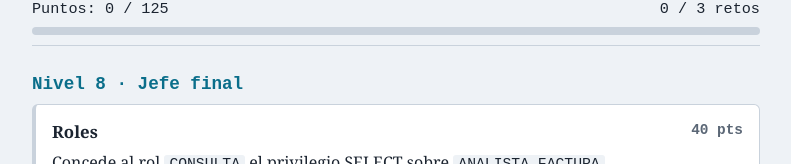
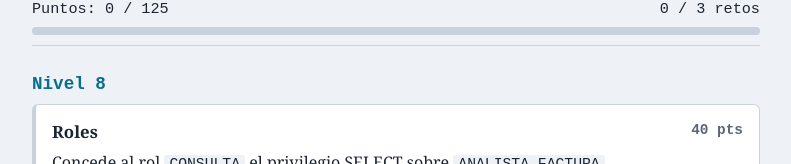
Before and after one commit to sarevalo25/dam1bbdd, a plain HTML site: page niveles/nivel8.html in a window 1280 px wide. Shown: the part 197-361 px from the top of the page, without its empty margins (244-1035 px from the left). Drawn offline with Linux system fonts and the light colour scheme.

Commit message:
Update level 8 content in nivel8.html

```diff
--- a/niveles/nivel8.html
+++ b/niveles/nivel8.html
@@ -39,9 +39,9 @@ button:focus-visible,textarea:focus-visible{outline:3px solid var(--ac);outline-
 </main>
 <script>
 var L=[
-["Nivel 8 · Jefe final",40,"Roles","Concede al rol <code>CONSULTA</code> el privilegio SELECT sobre <code>ANALISTA.FACTURA</code>.","El destino es un rol, no un usuario.",/^grantselectonanalista\.facturatoconsulta$/],
-["Nivel 8 · Jefe final",40,"Sinónimo público","Crea un sinónimo público llamado <code>EMPLEADO</code> para la tabla <code>ANA.EMPLEADO</code>.","CREATE PUBLIC SYNONYM ... FOR ...",/^createpublicsynonymempleadoforana\.empleado$/],
-["Nivel 8 · Jefe final",45,"Borrar usuario con objetos","Elimina el usuario <code>ANA</code> aunque tenga tablas, borrando también sus objetos.","Oracle no permite borrar usuarios con objetos sin CASCADE.",/^dropuseranacascade$/]
+["Nivel 8 ",40,"Roles","Concede al rol <code>CONSULTA</code> el privilegio SELECT sobre <code>ANALISTA.FACTURA</code>.","El destino es un rol, no un usuario.",/^grantselectonanalista\.facturatoconsulta$/],
+["Nivel 8 ",40,"Sinónimo público","Crea un sinónimo público llamado <code>EMPLEADO</code> para la tabla <code>ANA.EMPLEADO</code>.","CREATE PUBLIC SYNONYM ... FOR ...",/^createpublicsynonymempleadoforana\.empleado$/],
+["Nivel 8 ",45,"Borrar usuario con objetos","Elimina el usuario <code>ANA</code> aunque tenga tablas, borrando también sus objetos.","Oracle no permite borrar usuarios con objetos sin CASCADE.",/^dropuseranacascade$/]
 ];
 var K="ctf-sql-nivel8",S={s:{},h:{}};
 try{var t=localStorage.getItem(K);if(t)S=JSON.parse(t)}catch(e){}
```
